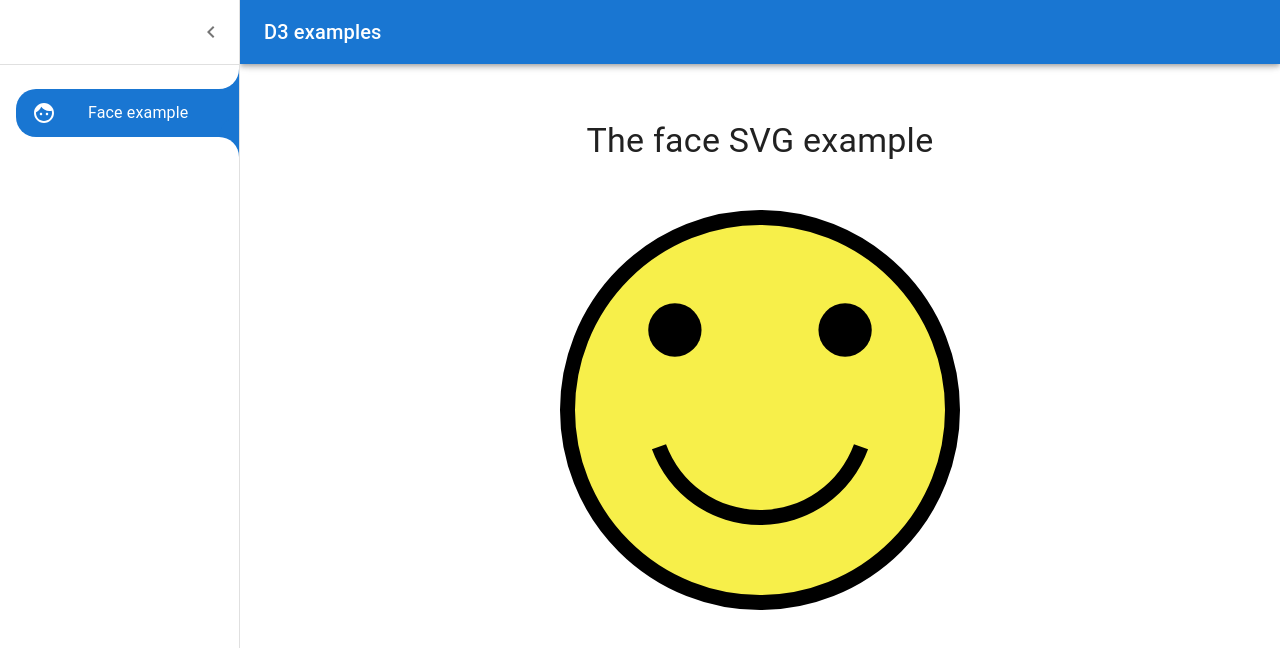
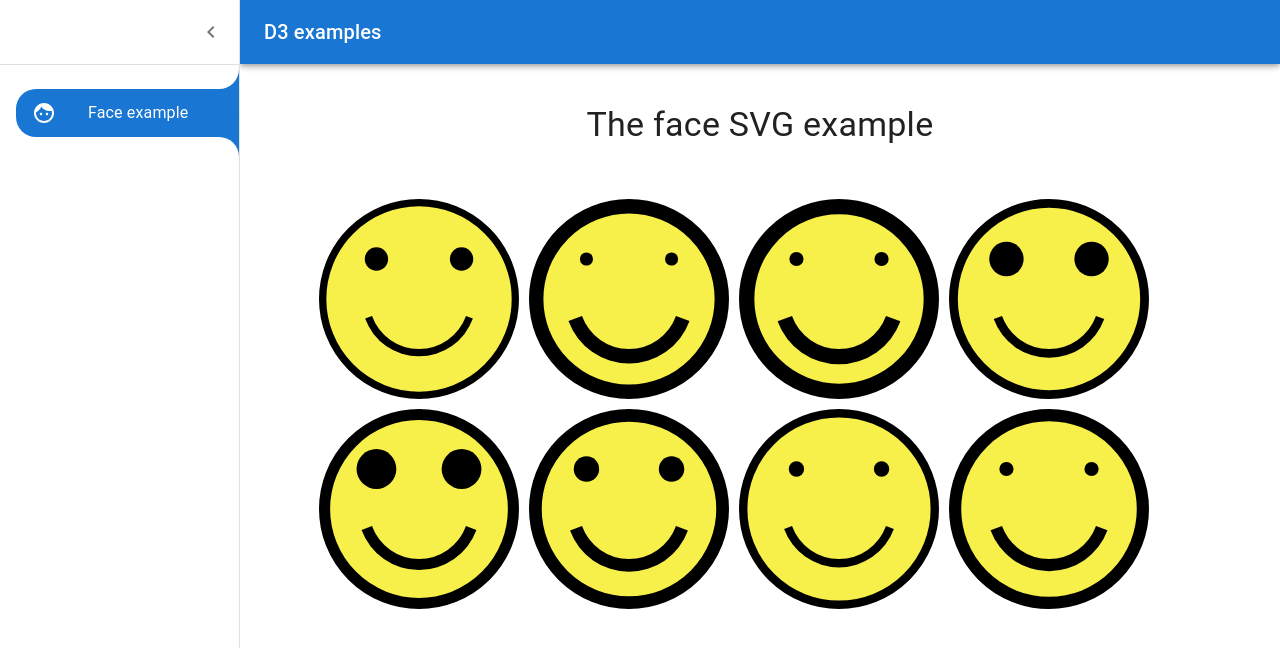
Before and after one commit to AbanoubMagdy1/d3-examples, a React (Create React App) app: page /face in a window 1280 px wide. Shown: the top 648 px of the page. Built offline with nearby package versions, Linux system fonts and the light colour scheme.

Commit message:
Multiple faces

```diff
--- a/src/App.scss
+++ b/src/App.scss
@@ -3,4 +3,11 @@
     flex-direction: column;
     align-items: center;
     gap: 3rem;
+    max-width: 90%;
+    margin: 1rem auto;
 }
+
+.container-row{
+    display: flex;
+    flex-wrap: wrap;
+}
--- a/src/components/Face/Face.js
+++ b/src/components/Face/Face.js
@@ -12,7 +12,7 @@ function degToRad (deg) {
   return deg * (Math.PI / 180);
 }
 
-function Face ({ size, strokeWidth, faceColor }) {
+function Face ({ size, strokeWidth, faceColor, eyeSize }) {
   const eyeXOffset = size / 4.7;
   const eyeYOffset = size / 5;
 
@@ -25,8 +25,9 @@ function Face ({ size, strokeWidth, faceColor }) {
   }, [size]);
 
   return (
-    <svg width={size} height={size}>
+    <svg width={size} height={size} style={{ margin: '5px' }}>
       <g transform={`translate(${size / 2},${size / 2})`}>
+        {/* Background of face*/}
         <circle
           r={size / 2 - strokeWidth / 2}
           fill={faceColor}
@@ -34,8 +35,10 @@ function Face ({ size, strokeWidth, faceColor }) {
           strokeWidth={strokeWidth}
         />
 
-        <circle cx={-eyeXOffset} cy={-eyeYOffset} r={size / 15} fill="#000"/>
-        <circle cx={eyeXOffset} cy={-eyeYOffset} r={size / 15} fill="#000"/>
+        {/* Eyes*/}
+        <circle cx={-eyeXOffset} cy={-eyeYOffset} r={eyeSize} fill="#000"/>
+        <circle cx={eyeXOffset} cy={-eyeYOffset} r={eyeSize} fill="#000"/>
+        {/* Mouth*/}
         <path d={mouthArc()} />
       </g>
     </svg>
@@ -44,6 +47,7 @@ function Face ({ size, strokeWidth, faceColor }) {
 
 Face.defaultProps = {
   size: 400,
+  eyeSize: 20,
   strokeWidth: 15,
   faceColor: '#f7ef4a'
 
--- a/src/routes/FaceRoute.js
+++ b/src/routes/FaceRoute.js
@@ -1,12 +1,19 @@
 import React from 'react';
 import { Typography } from '@mui/material';
 import Face from '../components/Face/Face';
+import { range } from 'd3';
 
 function FaceRoute () {
   return (
     <div className='container'>
       <Typography variant="h4">The face SVG example</Typography>
-      <Face/>
+      <div className='container-row'>
+        {range(4 * 2).map(() => <Face
+          size={200}
+          strokeWidth={Math.random() * 10 + 6}
+          eyeSize={5 + Math.random() * 15}
+        />)}
+      </div>
     </div>
   );
 }
```
